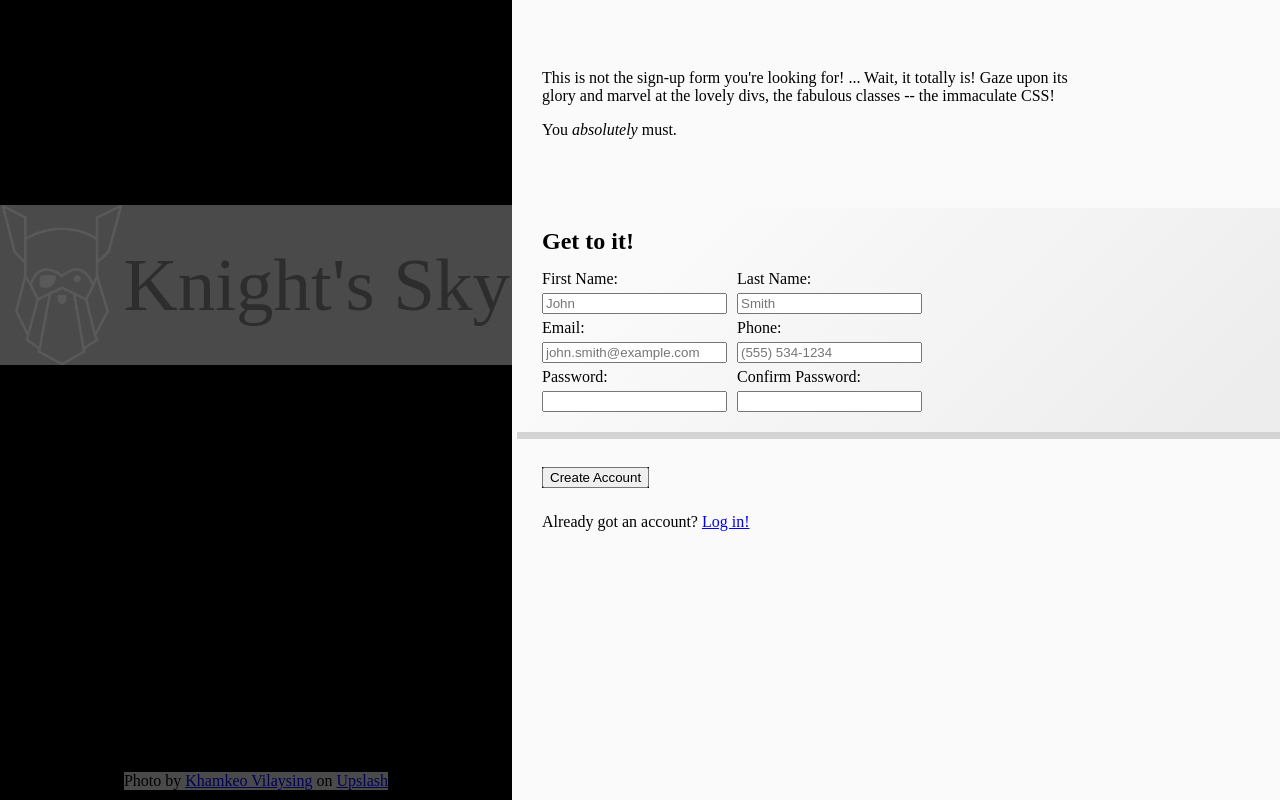
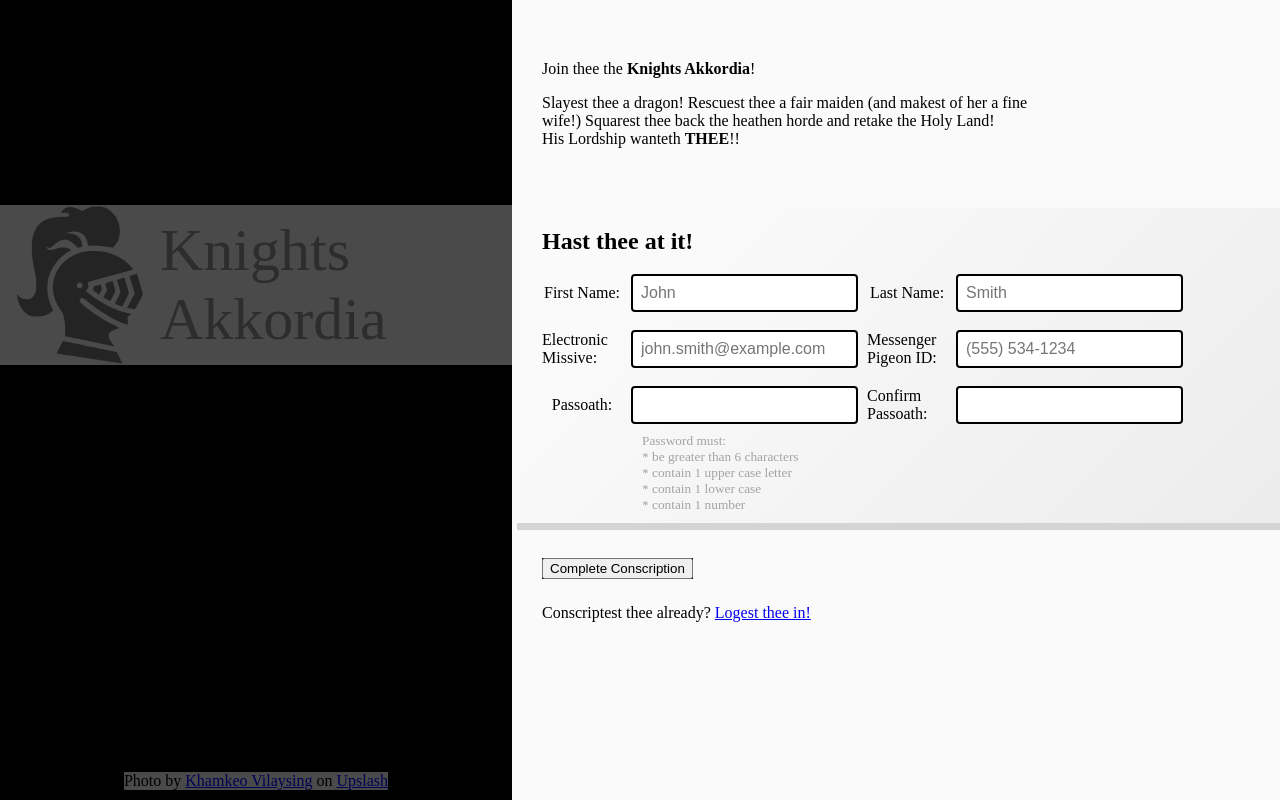
Before and after one commit to Cililocwee/sign-up-form, a plain HTML site: page index.html in a window 1280 px wide. Drawn offline with Linux system fonts and the light colour scheme.

Commit message:
Form validation
Applied styling to the form validation

Refactored the text to sound knightish

Add password matching validation! This took forever to fix and track down. See comments in script code for explanation

```diff
--- a/index.html
+++ b/index.html
@@ -6,15 +6,15 @@
     <meta name="viewport" content="width=device-width, initial-scale=1.0">
     <title>Document</title>
     <link rel="stylesheet" href="styles.css">
-    <script src="scripts.js"></script>
+
 </head>
 <body>
     <div class="content">
 
         <div class="deco">
             <div class="logo">
-                <img src="assets/odin-lined.png" alt="Odin's beard!">
-                <p>Knight's Sky</p>
+                <img src="assets/knight-helmet.svg" alt="Odin's beard!">
+                <p>Knights Akkordia</p>
             </div>
             <div class="attribute">Photo by
                 <a href="https://unsplash.com/@mahkeo"> Khamkeo Vilaysing</a> on
@@ -24,42 +24,86 @@
         <div class="for-user">
             <div class="blurb-container">
                 <div class="blurb-actual">
-                    <p>This is not the sign-up form you're looking for! ... Wait,
-                        it totally is! Gaze upon its glory and marvel at the lovely
-                        divs, the fabulous classes -- the immaculate CSS!</p>
-                        <p>You <em>absolutely</em> must.</p>
+                    <p>Join thee the <strong>Knights Akkordia</strong>!</p>
+                    <p>Slayest thee a dragon! Rescuest thee a fair maiden (and makest of her a fine wife!)
+                    Squarest thee back the heathen horde and retake the Holy Land!
+                    <br>His Lordship wanteth <strong>THEE</strong>!!</p>
+
                 </div>
             </div>
 
             <div class="user-input">
-                <h2 class="item1">Get to it!</h2>
-                <form id="user-input-form" class="user-input-form" action="example.com/path" method="post">
-                    <div class="left-form">
+                <h2 class="item1">Hast thee at it!</h2>
+
+                <form
+                    id="user-input-form"
+                    class="user-input-form"
+                    action="example.com/path"
+                    method="post">
+                    <div class="top-row">
                         <label for="first_name">First Name:</label>
-                        <input type="text" id="first_name" placeholder="John" required>
-                        <label for="email">Email:</label>
-                        <input type="email" id="email" placeholder="john.smith@example.com" required>
-                        <label for="password">Password:</label>
-                        <input type="password" id="password" required>
+                        <input
+                            type="text"
+                            id="first_name"
+                            placeholder="John"
+                            required>
+                        <label for="last_name">Last Name:</label>
+                        <input
+                            type="text"
+                            id="last_name"
+                            placeholder="Smith"
+                            required>
                     </div>
-                    <div class="right-form">
-                        <label for="last_name">Last Name:</label>
-                        <input type="text" id="last_name" placeholder="Smith" required>
-                        <label for="phone_number">Phone:</label>
-                        <input type="tel" id="phone_number" placeholder="(555) 534-1234" required>
-                        <label for="confirm_password">Confirm Password:</label>
-                        <input type="password" id="confirm_password" required>
+
+                    <div class="middle-row">
+                        <label for="email">Electronic Missive:</label>
+                        <input
+                            type="email"
+                            id="email"
+                            placeholder="john.smith@example.com"
+                            required>
+                        <label for="phone_number">Messenger Pigeon ID:</label>
+                        <input
+                            type="tel"
+                            id="phone_number"
+                            placeholder="(555) 534-1234"
+                            onInput="this.value = phoneFormat(this.value)"
+                            required>
                     </div>
-                  </form>
+                    <div class="bottom-row">
+                        <label id="password" for="password" >Passoath:</label>
+                        <input
+                            id="passwordstring"
+                            pattern="(?=.*\d)(?=.*[a-z])(?=.*[A-Z]).{6,}"
+                            type="password"
+                            placeholder=" "
+                            onchange="check()"
+                            required >
+                        <label for="confirm_password">Confirm Passoath:</label>
+                        <input
+                            id="confirmpasswordstring"
+                            pattern="(?=.*\d)(?=.*[a-z])(?=.*[A-Z]).{6,}"
+                            type="password"
+                            onkeyup="check()"
+                            required >
+                    </div>
+                    <p class="password-requirements">Password must:
+                        <br>* be greater than 6 characters
+                        <br>* contain 1 upper case letter
+                        <br>* contain 1 lower case
+                        <br>* contain 1 number</p>
+                </form>
             </div>
+
+
             <div class="create-button">
-                <button type="submit" form="user-input-form">Create Account</button>
+                <button type="submit" form="user-input-form">Complete Conscription</button>
             </div>
             <div class="account-check">
-                <p>Already got an account? <a href="https://www.google.com">Log in!</a></p>
+                <p>Conscriptest thee already? <a href="https://www.google.com">Logest thee in!</a></p>
             </div>
         </div>
     </div>
-
+    <script src="scripts.js"></script>
 </body>
 </html>
--- a/scripts.js
+++ b/scripts.js
@@ -0,0 +1,29 @@
+
+// to format phone numbers correctly
+function phoneFormat(input) {//returns (###) ###-####
+    input = input.replace(/\D/g,'');
+    var size = input.length;
+    if (size>0) {input="("+input}
+    if (size>3) {input=input.slice(0,4)+") "+input.slice(4,11)}
+    if (size>6) {input=input.slice(0,9)+"-" +input.slice(9)}
+    return input;
+}
+
+// make sure the passwords match
+/* IMPORTANT NOTE: For password confirmation validation
+    you must have the id name as ONE WORD. This is due to
+    Chrome and IE returning a null value on password
+    object values with ids that are kebab-cased*/
+var password = document.getElementById("passwordstring");
+var confirm_password = document.getElementById("confirmpasswordstring");
+
+function validatePassword(){
+  if(password.value != confirm_password.value) {
+    confirm_password.setCustomValidity("Passwords Don't Match");
+  } else {
+    confirm_password.setCustomValidity('');
+  }
+}
+
+password.onchange = validatePassword;
+confirm_password.onkeyup = validatePassword;
--- a/styles.css
+++ b/styles.css
@@ -3,14 +3,44 @@ body, html {
     background: #fafafa;
 }
 
-input:invalid {
-    color: red;
+/* input styling */
+input {
+    border: 2px solid;
+    border-radius: 4px;
+    font-size: 1rem;
+    margin: 0.25rem;
+    min-width: 125px;
+    padding: 0.5rem;
+    transition: background-color 0.5s ease-out;
 }
 
-input:enabled{
-    color: black;
+input:optional {
+    border-color: gray;
 }
 
+input:invalid {
+    border-color: red;
+}
+
+input:required{
+    border-color: black;
+}
+
+input:required:valid {
+    border-color: green;
+}
+
+input:required:focus:valid {
+    background: url("assets/check.svg") no-repeat 95% 50% lightgreen;
+    background-size: 25px;
+  }
+
+input:focus:invalid {
+background: url("assets/error.svg") no-repeat 95% 50% lightsalmon;
+background-size: 25px;
+}
+
+/* all content */
 .content {
     background: black;
     display: flex;
@@ -19,6 +49,7 @@ input:enabled{
 
 }
 
+/* decoration on the left half of the screen */
 .deco {
     display: flex;
     flex-direction:column;
@@ -48,10 +79,11 @@ input:enabled{
 .logo img {
     height: 100%;
     width: auto;
+    opacity: 50%;
 }
 
 .logo p {
-    font-size: 75px;
+    font-size: 60px;
     color: gray;
 }
 
@@ -62,16 +94,17 @@ input:enabled{
     opacity: 35%;
 }
 
+/* all content for the user (right half of the screen) */
 .for-user {
     background: #fafafa;
     width: 67%;
     padding-left: 10px;
 }
 
+/* blurb at the top of the page */
 .blurb-container {
     display: flex;
     align-items: center;
-    /*background: indigo;*/
     height: 26%;
     width: 550px;
     padding: 0px 20px;
@@ -80,10 +113,10 @@ input:enabled{
 }
 
 .blurb-actual {
-    /*background: violet;*/
-    width: 100%;
+    width: 90%;
 }
 
+/* input fields */
 .user-input {
     background: rgb(250,250,250);
     background: linear-gradient(135deg, rgba(250,250,250,1) 19%, rgba(236,236,236,1) 100%);
@@ -95,39 +128,63 @@ input:enabled{
     box-shadow: 5px 7px #D4D4D4;
 }
 
-.user-input h2 {
-    margin-bottom: 5px;
-    margin-left: 20px;
-}
-
 .user-input-form {
     display: flex;
-    flex-direction: row;
+    flex-direction: column;
+    justify-content: center;
     gap: 10px;
     padding-bottom: 20px;
     padding-top: 10px;
     margin-left: 20px;
 }
 
-.left-form {
-    display:flex;
-    flex-direction: column;
-    width: fit-content;
-    gap: 5px;
+.user-input-form label {
+    display: flex;
+    justify-content: center;
+    align-items: center;
+    width: 80px;
 }
-
-.right-form {
-    display: flex;
-    flex-direction: column;
-    width: fit-content;
-    gap: 5px;
-}
-
 
 .user-input > h2 {
     height: fit-content;
 }
 
+.user-input h2 {
+    margin-bottom: 5px;
+    margin-left: 20px;
+}
+
+.top-row {
+    display:flex;
+    flex-direction: row;
+    width: fit-content;
+    gap: 5px;
+}
+
+.middle-row {
+    display:flex;
+    flex-direction: row;
+    width: fit-content;
+    gap: 5px;
+}
+
+.bottom-row {
+    display: flex;
+    flex-direction: row;
+    width: fit-content;
+    gap: 5px;
+}
+
+.password-requirements {
+    font-size: smaller;
+    color: rgb(163, 163, 163);
+    width: 250px;
+    margin-left: 100px;
+    margin-top: -5px;
+    margin-bottom: -10px;
+}
+
+/* Below the dropshadow */
 .create-button {
     background: black;
     margin-left: 20px;
```
Also changed, not shown: assets/error.svg (added), assets/knight-helmet.svg (added).
